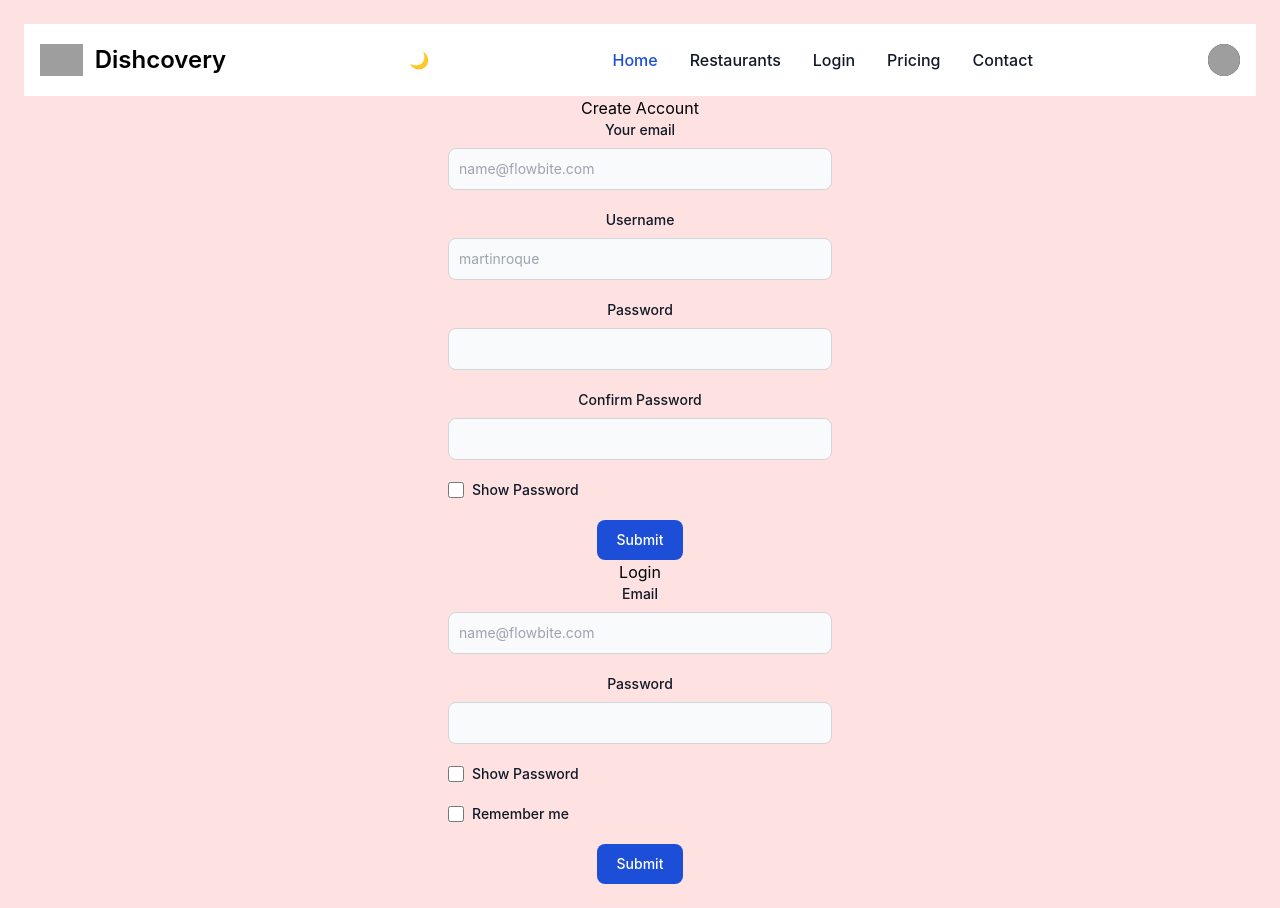
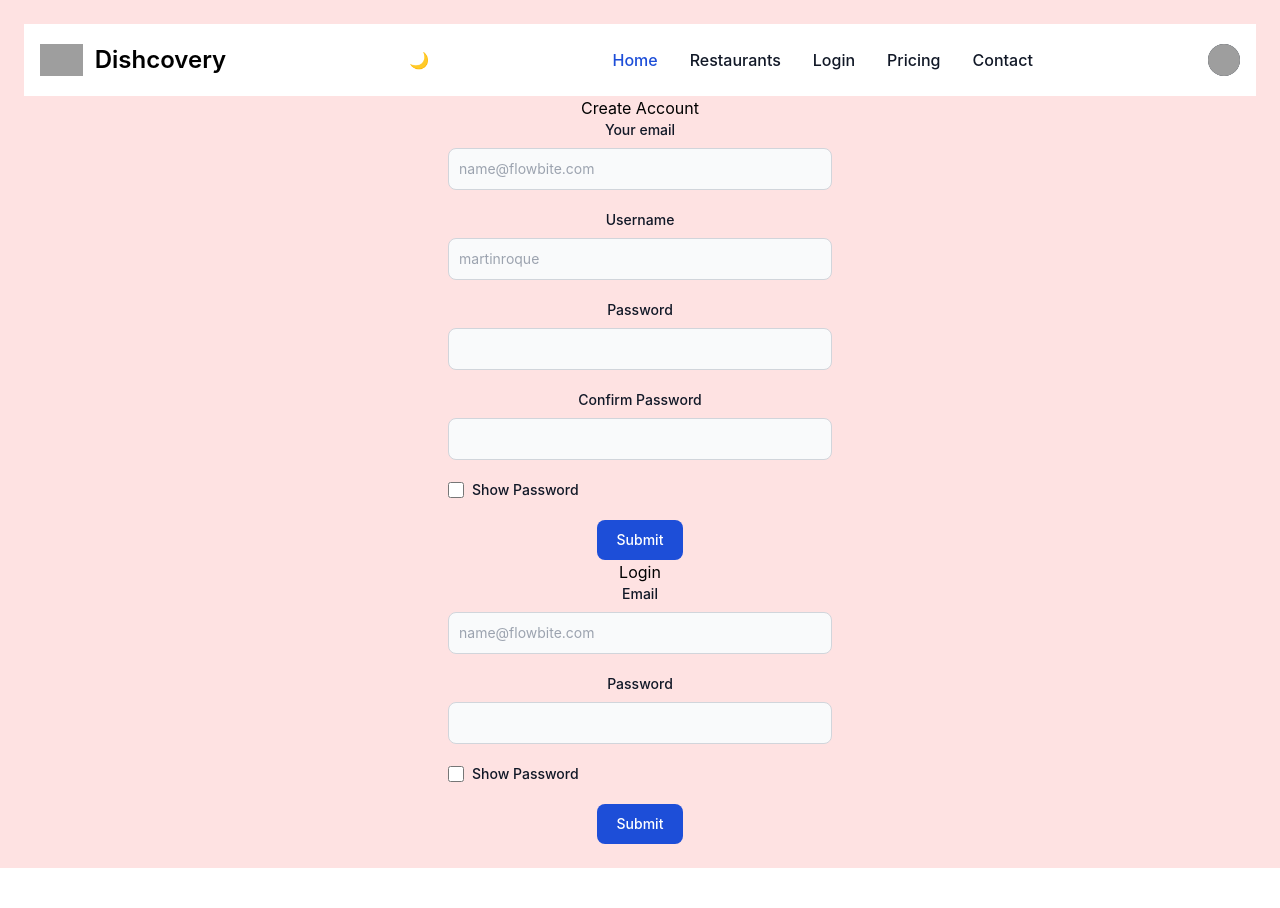
Before and after one commit to Ikawari-s/Dishcovery, a React (Create React App) app in the folder main/: page /authentication in a window 1280 px wide. After the commit the page ends 868 px from the top, so only its background shows below. Built offline with nearby package versions, Linux system fonts and the light colour scheme; no server answers; grey boxes are pictures that could not be loaded.

Commit message:
working login frontend

```diff
--- a/main/src/components/Login.jsx
+++ b/main/src/components/Login.jsx
@@ -1,15 +1,38 @@
 import { useState } from "react";
+import { loginUser } from "../api/authenticationsApi";
 
 function Login() {
   const [email, setEmail] = useState("");
-  const [username, setUsername] = useState("");
 
   const [password, setPassword] = useState("");
   const [showPass, setShowPass] = useState(false);
+  const [message, setMessage] = useState("");
+  const [loading, setLoading] = useState(false);
+
+  const handleSubmit = async (e) => {
+    e.preventDefault();
+    setMessage("");
+
+    try {
+      setLoading(true);
+      const data = await loginUser({ email, password });
+
+      // Save token/user info in localStorage
+      localStorage.setItem("userInfo", JSON.stringify(data));
+      setMessage("Login successful!");
+
+      // Optional: redirect or update app state here
+      console.log("Logged in:", data);
+    } catch (error) {
+      setMessage(error.message);
+    } finally {
+      setLoading(false);
+    }
+  };
   return (
     <div>
       Login
-      <form class="max-w-sm mx-auto">
+      <form class="max-w-sm mx-auto" onSubmit={handleSubmit}>
         <div class="mb-5">
           <label
             for="email"
@@ -63,23 +86,7 @@ function Login() {
             Show Password
           </label>
         </div>
-        <div class="flex items-start mb-5">
-          <div class="flex items-center h-5">
-            <input
-              id="remember"
-              type="checkbox"
-              value=""
-              class="w-4 h-4 border border-gray-300 rounded-sm bg-gray-50 focus:ring-3 focus:ring-blue-300 dark:bg-gray-700 dark:border-gray-600 dark:focus:ring-blue-600 dark:ring-offset-gray-800 dark:focus:ring-offset-gray-800"
-              required
-            />
-          </div>
-          <label
-            for="remember"
-            class="ms-2 text-sm font-medium text-gray-900 dark:text-gray-300"
-          >
-            Remember me
-          </label>
-        </div>
+
         <button
           type="submit"
           class="text-white bg-blue-700 hover:bg-blue-800 focus:ring-4 focus:outline-none focus:ring-blue-300 font-medium rounded-lg text-sm w-full sm:w-auto px-5 py-2.5 text-center dark:bg-blue-600 dark:hover:bg-blue-700 dark:focus:ring-blue-800"
```
